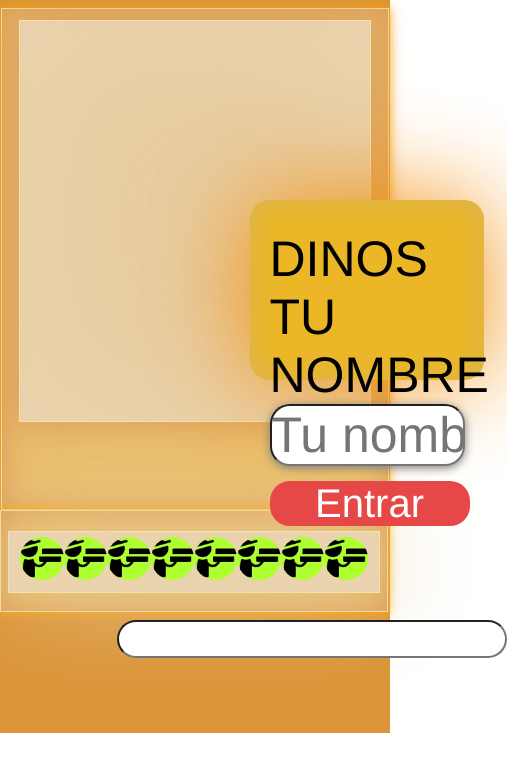
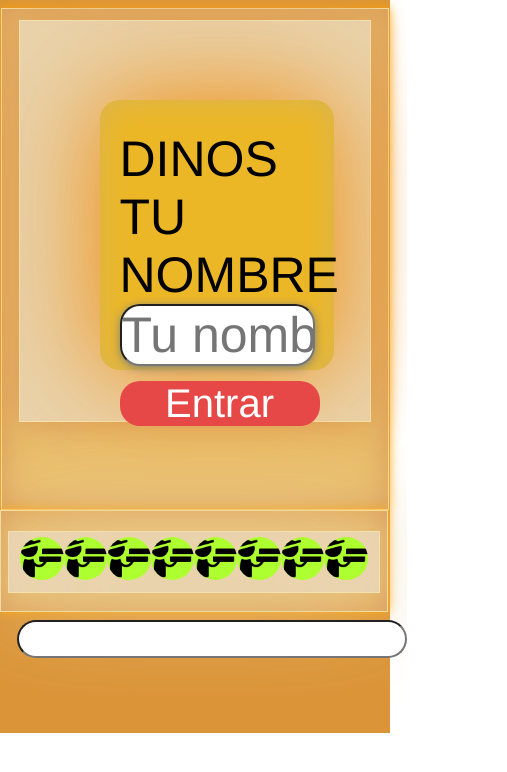
Before and after one commit to miguelCidPaz/DesafiosCode, a plain HTML site: page Sistema-Reparto/index.html in a window 390 px wide. Shown: the whole page, 507 px wide, since content can reach past the window. Drawn offline with Linux system fonts and the light colour scheme.

Commit message:
fixeada la tarjeta de entrada

```diff
--- a/Sistema-Reparto/style.css
+++ b/Sistema-Reparto/style.css
@@ -1,6 +1,10 @@
 *{
     margin: 0px;
     padding: 0px;
+}
+
+html{
+    overflow: hidden;
 }
 
 main{
@@ -163,6 +167,18 @@ main{
     font-size: 30px;
 }
 
+@media (max-width:860px) {
+    .presentation{
+        top: 100px;
+        left: 100px;
+        height: 220px;
+    }
+    #name{
+        left: 10px;
+        margin-left: -100px;
+    }
+}
+
 @media (max-width:600px){
     .distribution{
         width: 99%;
```
